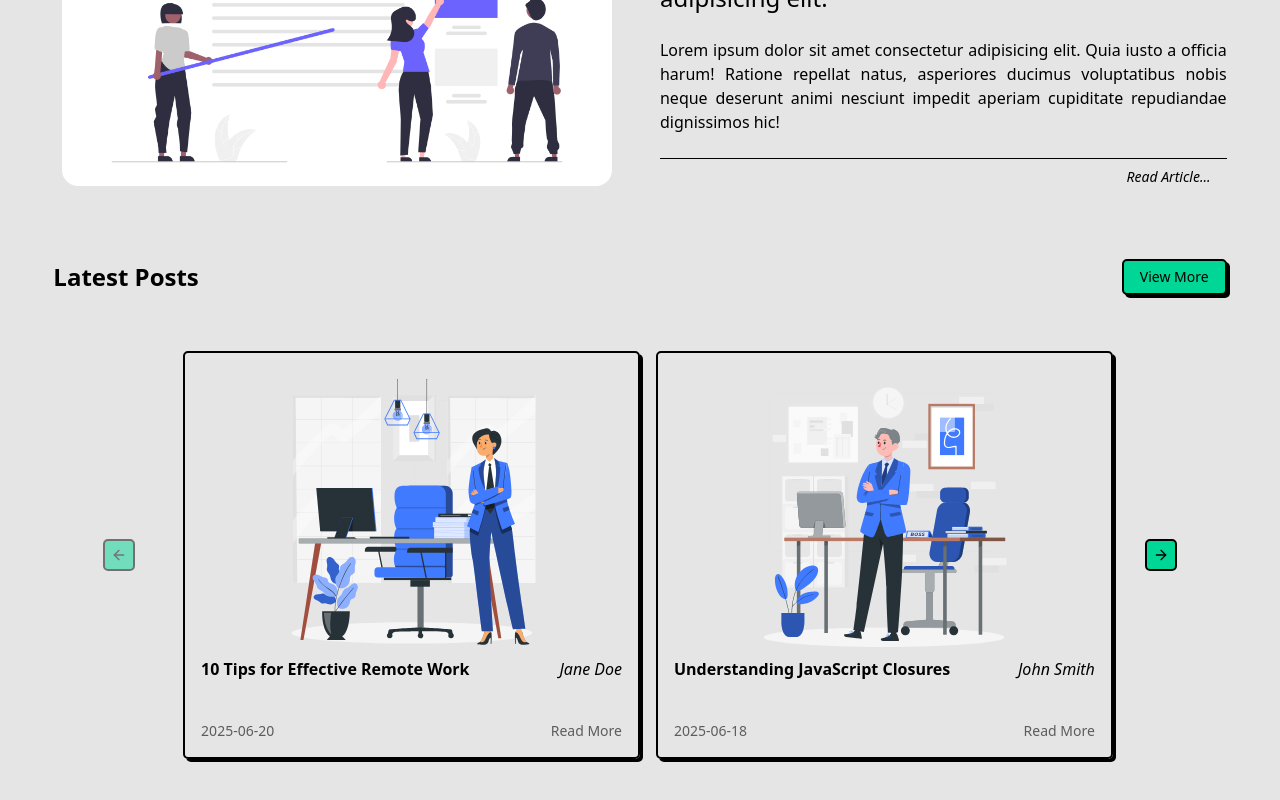
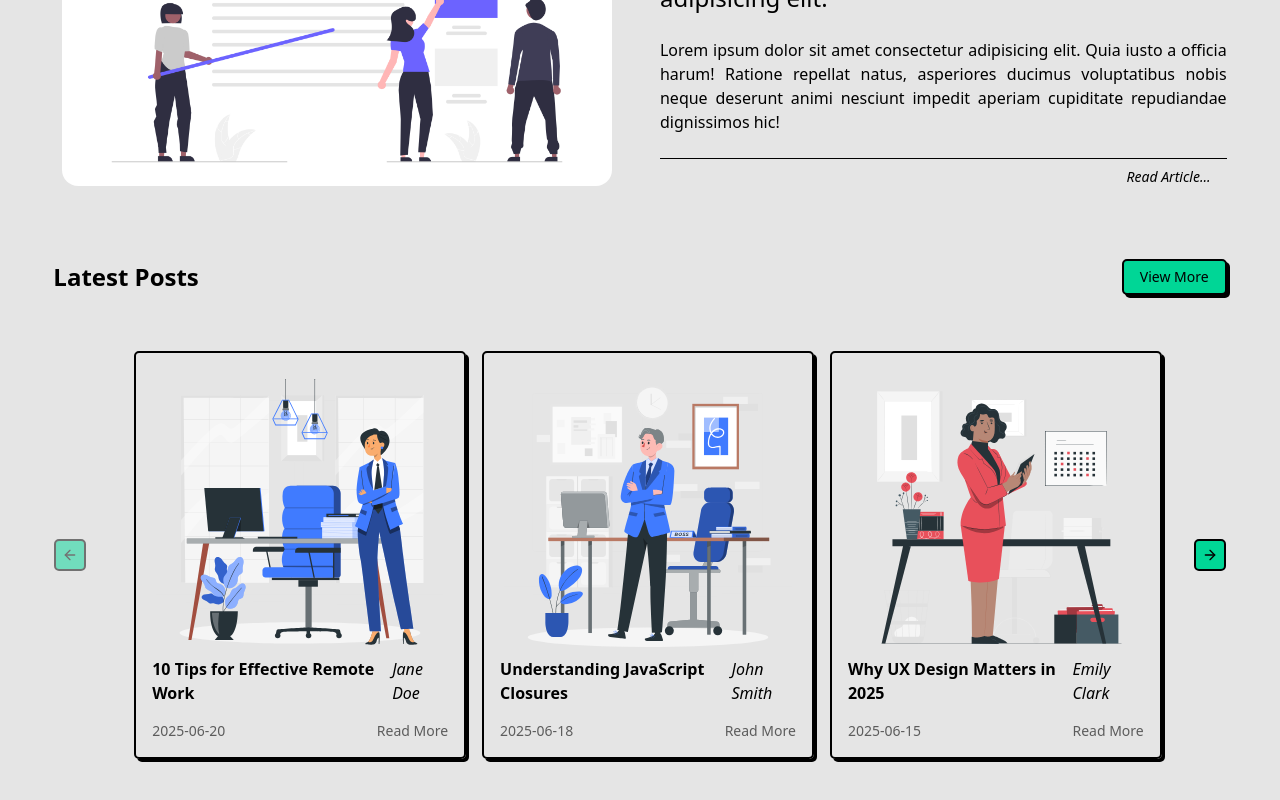
Before and after one commit to srmaharana1999/srm_blog, a Next.js app: page / in a window 1280 px wide. Shown: the part 882-1682 px from the top of the page. Built offline with nearby package versions, Linux system fonts and the light colour scheme; no server answers; the database is empty.

Commit message:
refactor: fix indention and padding

```diff
--- a/components/Home/RecentPosts/Index.tsx
+++ b/components/Home/RecentPosts/Index.tsx
@@ -60,13 +60,13 @@ const RecentPosts = () => {
       </div>
 
       <Carousel
-        className="w-10/12 mx-auto"
+        className="w-11/12 mx-auto"
         opts={{ slidesToScroll: "auto", dragFree: true }}
       >
         {" "}
         <CarouselContent className="mx-auto m-4">
           {blogs.map((blog, index) => (
-            <CarouselItem key={index} className=" lg:basis-1/2">
+            <CarouselItem key={index} className=" lg:basis-1/3">
               <RecentPostTile {...blog} />
             </CarouselItem>
           ))}
```
